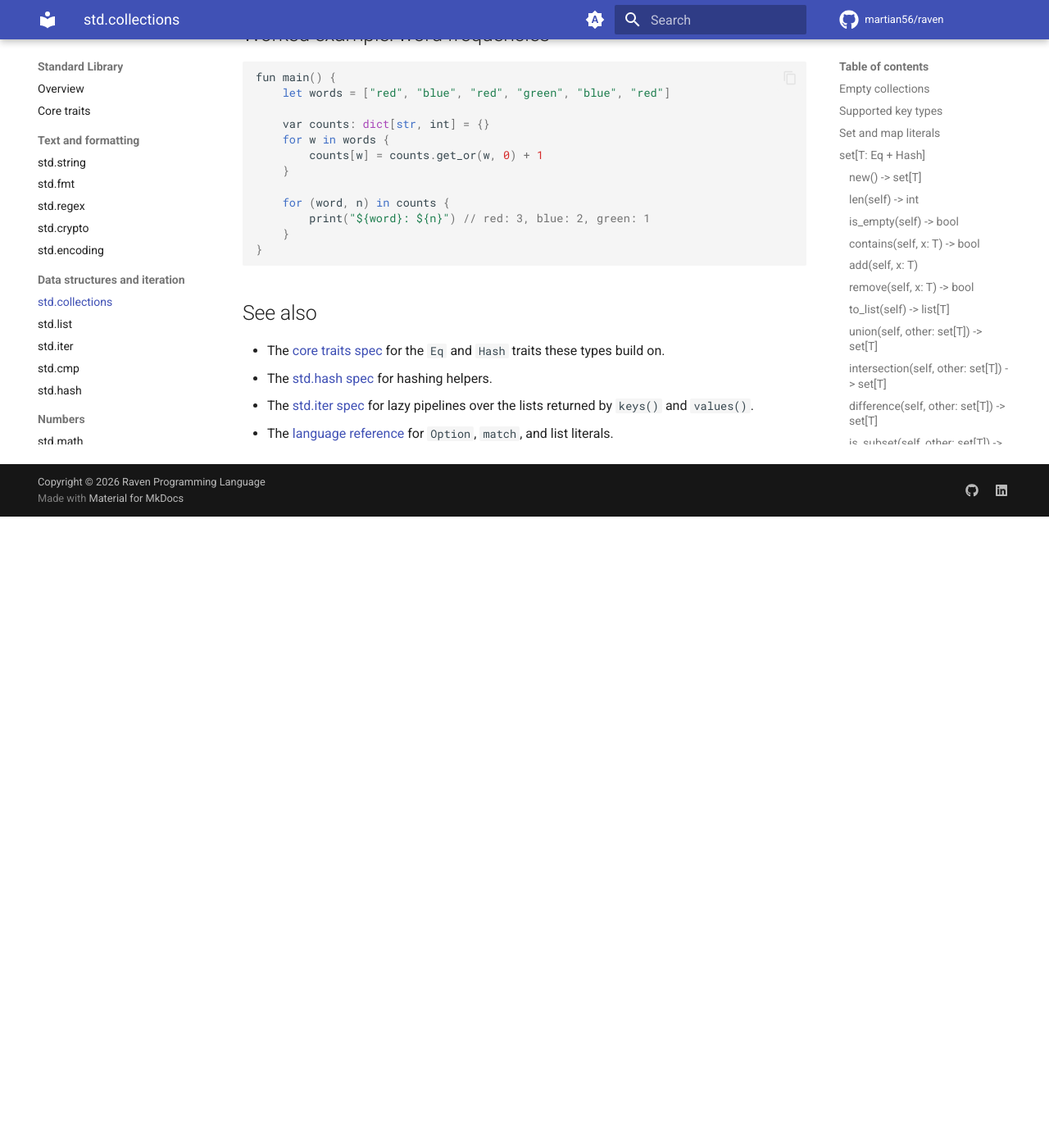
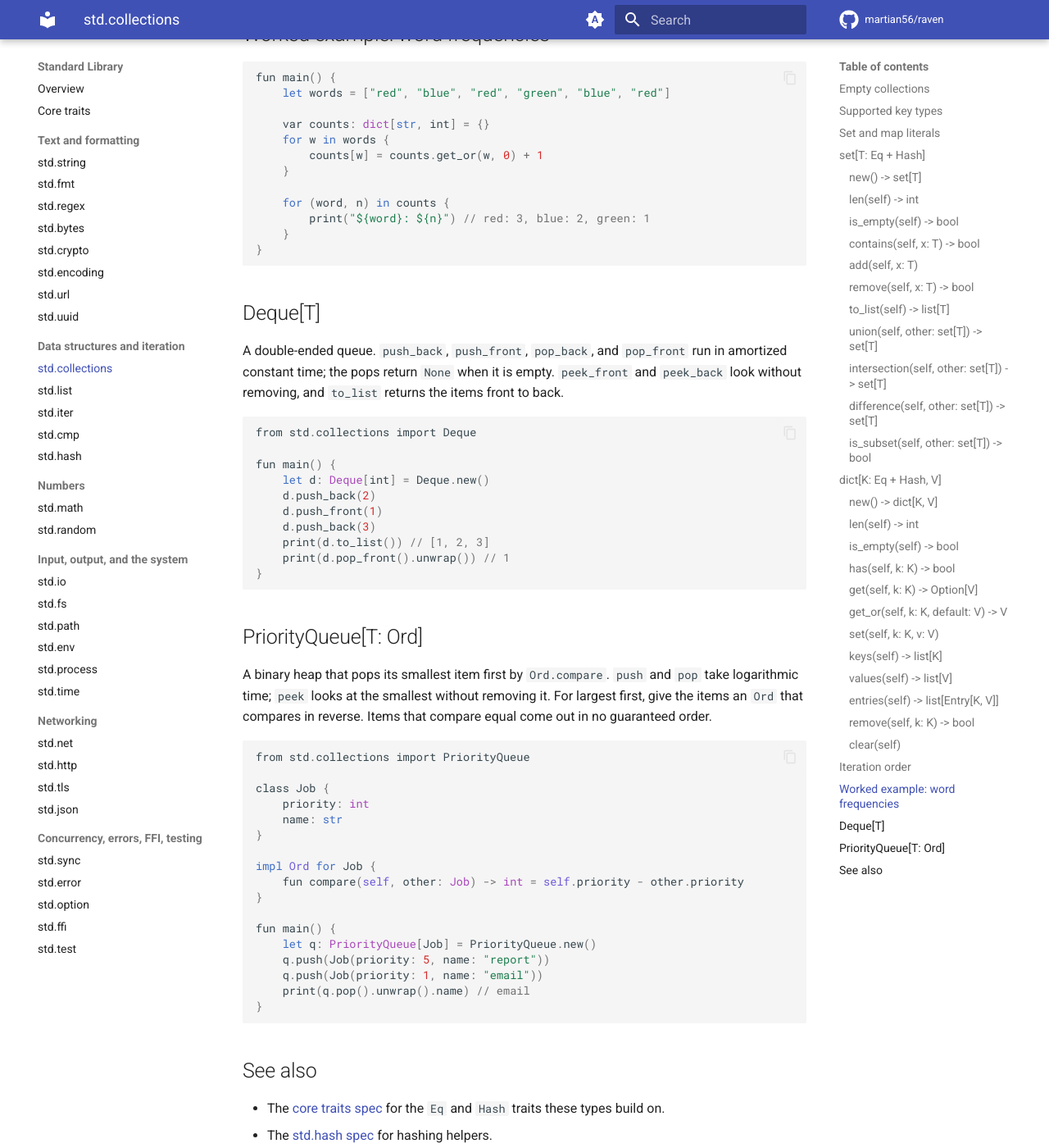
Before and after one commit to martian56/raven, an MkDocs documentation site: the page built from docs/guide/stdlib/collections.md, in a window 1280 px wide and 1400 px high, scrolled down 6397 px. Shown: the whole window at 82% size. Built offline with MkDocs 1.6.1 and Material for MkDocs 9.7.7, drawn with Linux system fonts in a browser that asks for light colours; comment, search, counter and statistics services are not loaded; before the commit the page ends 7027 px from its top, so only the background shows below that.

Commit message:
feat: std.bytes, std.url, std.uuid, base64url, Deque, and PriorityQueue
std.bytes builds and reads binary data with bounds-checked big- and little-endian integers, so wire-protocol drivers stop writing their own byte toolkits. std.url parses and builds RFC 3986 URLs (userinfo, IPv6 hosts, default ports, ordered and repeated query params, percent encoding, redaction for logs). std.uuid generates v4 and time-ordered v7 ids from the secure random source and parses every common spelling. std.encoding gains unpadded URL-safe base64 for JWTs. std.collections gains Deque and a heap-backed PriorityQueue. The formatter also keeps a string literal's escapes as written; it used to turn \u{200b} and \xfb into the raw characters.

````diff
--- a/docs/guide/stdlib/collections.md
+++ b/docs/guide/stdlib/collections.md
@@ -297,6 +297,53 @@ fun main() {
 }
 ```
 
+## Deque[T]
+
+A double-ended queue. `push_back`, `push_front`, `pop_back`, and `pop_front`
+run in amortized constant time; the pops return `None` when it is empty.
+`peek_front` and `peek_back` look without removing, and `to_list` returns
+the items front to back.
+
+```rust
+from std.collections import Deque
+
+fun main() {
+    let d: Deque[int] = Deque.new()
+    d.push_back(2)
+    d.push_front(1)
+    d.push_back(3)
+    print(d.to_list()) // [1, 2, 3]
+    print(d.pop_front().unwrap()) // 1
+}
+```
+
+## PriorityQueue[T: Ord]
+
+A binary heap that pops its smallest item first by `Ord.compare`. `push` and
+`pop` take logarithmic time; `peek` looks at the smallest without removing
+it. For largest first, give the items an `Ord` that compares in reverse.
+Items that compare equal come out in no guaranteed order.
+
+```rust
+from std.collections import PriorityQueue
+
+class Job {
+    priority: int
+    name: str
+}
+
+impl Ord for Job {
+    fun compare(self, other: Job) -> int = self.priority - other.priority
+}
+
+fun main() {
+    let q: PriorityQueue[Job] = PriorityQueue.new()
+    q.push(Job(priority: 5, name: "report"))
+    q.push(Job(priority: 1, name: "email"))
+    print(q.pop().unwrap().name) // email
+}
+```
+
 ## See also
 
 - The [core traits spec](../../specs/core-traits.md) for the `Eq` and `Hash`
--- a/mkdocs.yml
+++ b/mkdocs.yml
@@ -100,8 +100,11 @@ nav:
       - std.string: guide/stdlib/string.md
       - std.fmt: guide/stdlib/fmt.md
       - std.regex: guide/stdlib/regex.md
+      - std.bytes: guide/stdlib/bytes.md
       - std.crypto: guide/stdlib/crypto.md
       - std.encoding: guide/stdlib/encoding.md
+      - std.url: guide/stdlib/url.md
+      - std.uuid: guide/stdlib/uuid.md
     - Data structures and iteration:
       - std.collections: guide/stdlib/collections.md
       - std.list: guide/stdlib/list.md
````
Also changed, not shown: docs/guide/stdlib/bytes.md (added, +60 -0 lines), docs/guide/stdlib/encoding.md (+22 -2 lines), docs/guide/stdlib/url.md (added, +68 -0 lines), docs/guide/stdlib/uuid.md (added, +33 -0 lines), 11 other files.
